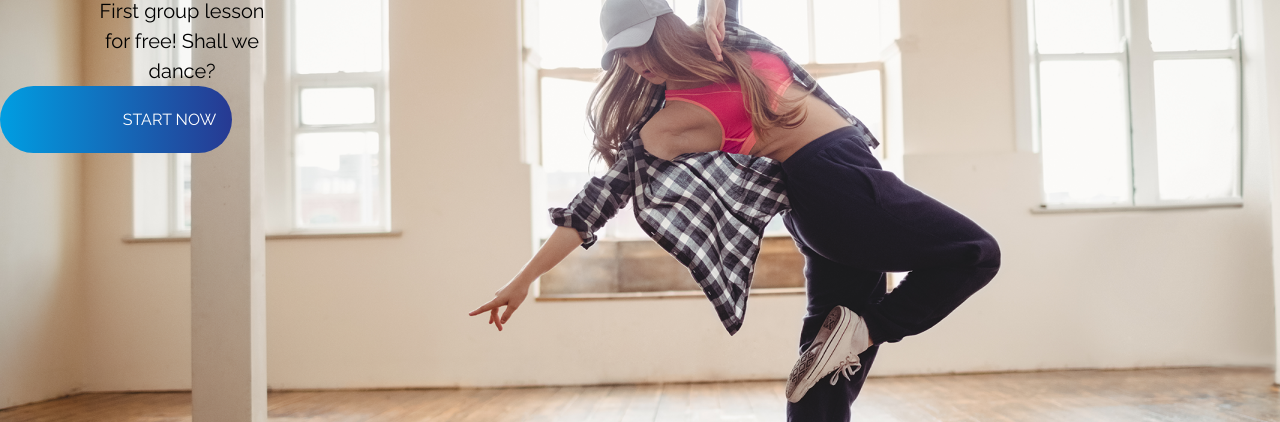
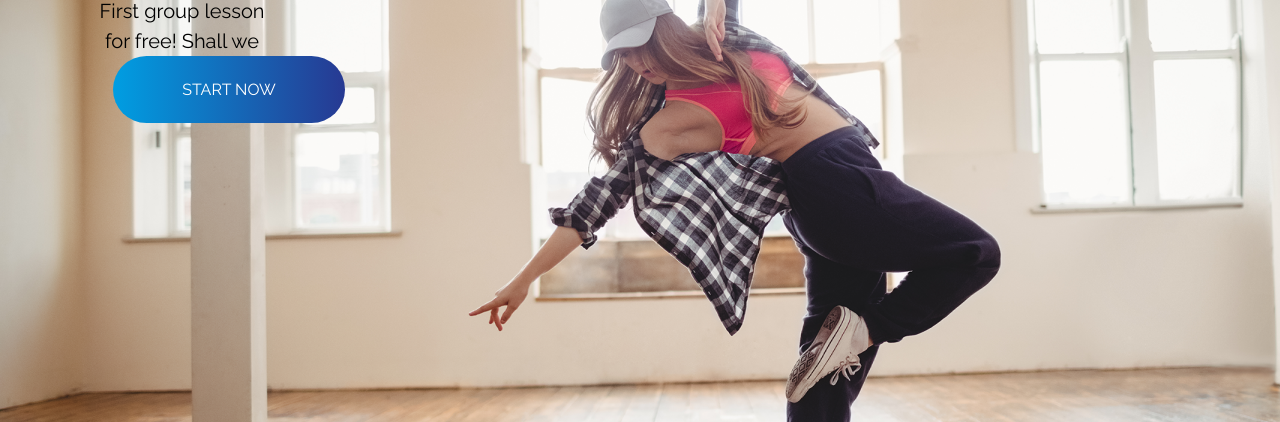
Before and after one commit to oliffkaa/MyProject, a plain HTML site: page index.html in a window 1280 px wide. Shown: the part 186-608 px from the top of the page. Drawn offline with Linux system fonts and the light colour scheme.

Commit message:
Update styles.css

```diff
--- a/styles.css
+++ b/styles.css
@@ -18,6 +18,7 @@ header p {
   line-height: 150%;
   padding-left: 93px;
   width: 271px;
+  height: 60px;
 }
 h4 {
   font-family: 'Courgette', cursive;
@@ -68,7 +69,7 @@ header button {
   width: 232px;
   padding-top: 24px;
   padding-bottom: 24px;
-  padding-left: 113px;
+  margin-left: 113px;
 }
 nav ul {
   font-family: Raleway, sans-serif;
```
